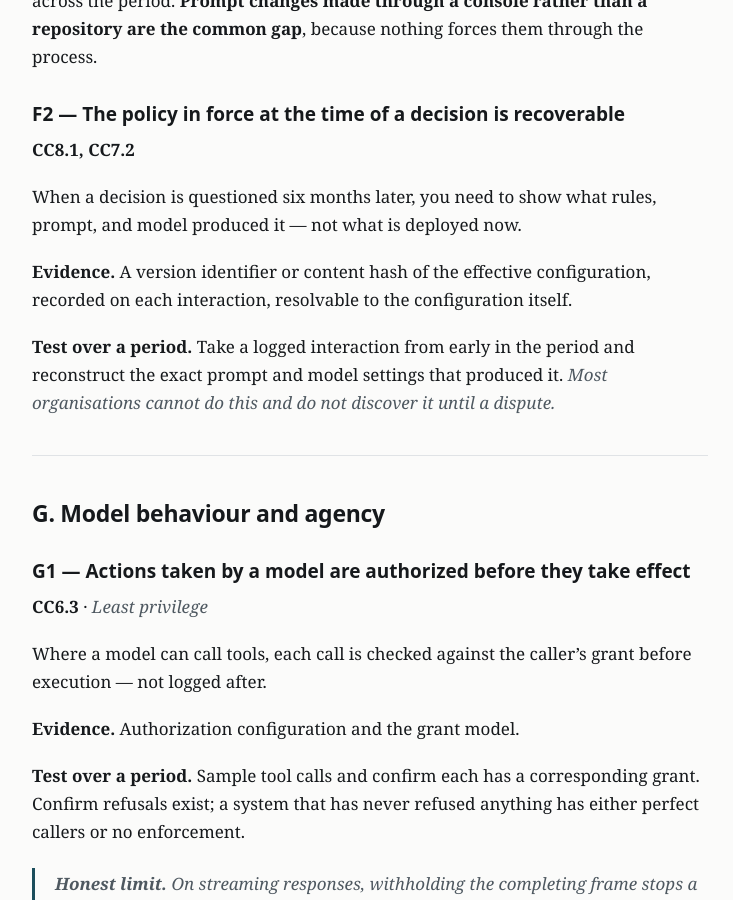
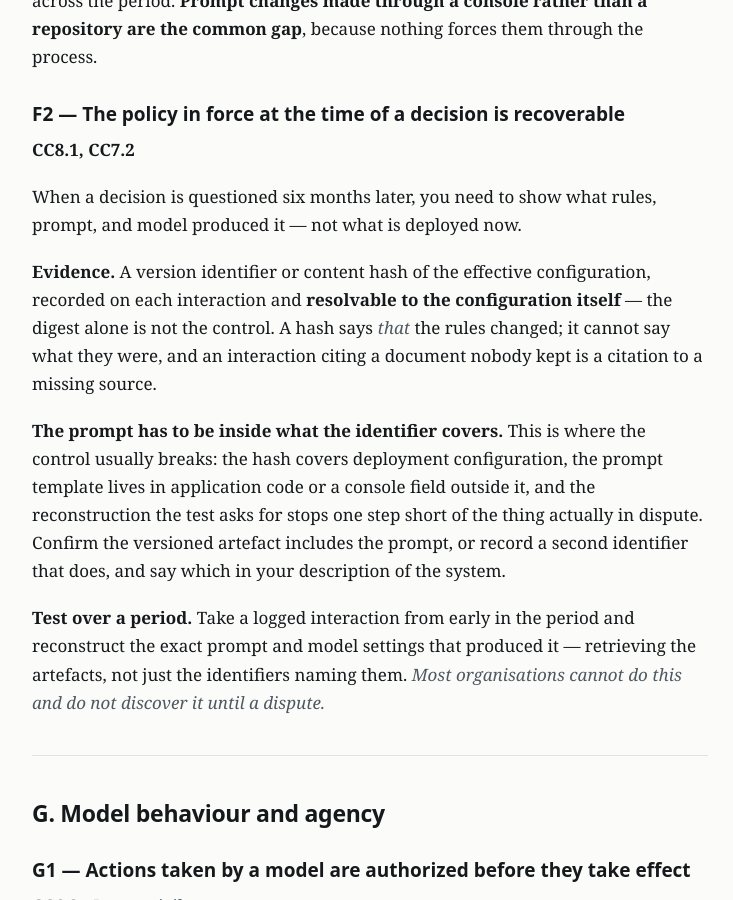
Before and after one commit to Grace/writing, a Jekyll site: the page built from ai-controls-soc2-mapping.md, in a window 1280 px wide and 900 px high, scrolled down 11182 px. Shown: the whole window, without its empty margins (270-1003 px from the left). Built offline with Jekyll 4.4.1, drawn with Linux system fonts in a browser that asks for light colours.

Commit message:
Close the gap between F2's evidence and F2's own test
The evidence was a hash of the effective configuration; the test asks you to
reconstruct the exact prompt that produced an interaction. Those meet only when
the prompt is inside what the hash covers, and it usually is not — it lives in
application code or a console field outside the versioned artefact, so the
reconstruction stops one step short of the thing actually in dispute.

Also states plainly that the digest alone is not the control: a hash says that
the rules changed and cannot say what they were, and an interaction citing a
document nobody kept is a citation to a missing source.

Co-Authored-By: Claude Opus 5 (1M context) <noreply@anthropic.com>
Claude-Session: https://claude.ai/code/session_017uVax7M5RqoCE39qTftC3i

```diff
--- a/ai-controls-soc2-mapping.md
+++ b/ai-controls-soc2-mapping.md
@@ -426,12 +426,22 @@ When a decision is questioned six months later, you need to show what rules,
 prompt, and model produced it — not what is deployed now.
 
 **Evidence.** A version identifier or content hash of the effective
-configuration, recorded on each interaction, resolvable to the configuration
-itself.
+configuration, recorded on each interaction and **resolvable to the
+configuration itself** — the digest alone is not the control. A hash says
+*that* the rules changed; it cannot say what they were, and an interaction
+citing a document nobody kept is a citation to a missing source.
+
+**The prompt has to be inside what the identifier covers.** This is where the
+control usually breaks: the hash covers deployment configuration, the prompt
+template lives in application code or a console field outside it, and the
+reconstruction the test asks for stops one step short of the thing actually in
+dispute. Confirm the versioned artefact includes the prompt, or record a second
+identifier that does, and say which in your description of the system.
 
 **Test over a period.** Take a logged interaction from early in the period and
-reconstruct the exact prompt and model settings that produced it. *Most
-organisations cannot do this and do not discover it until a dispute.*
+reconstruct the exact prompt and model settings that produced it — retrieving
+the artefacts, not just the identifiers naming them. *Most organisations cannot
+do this and do not discover it until a dispute.*
 
 ---
 
```
